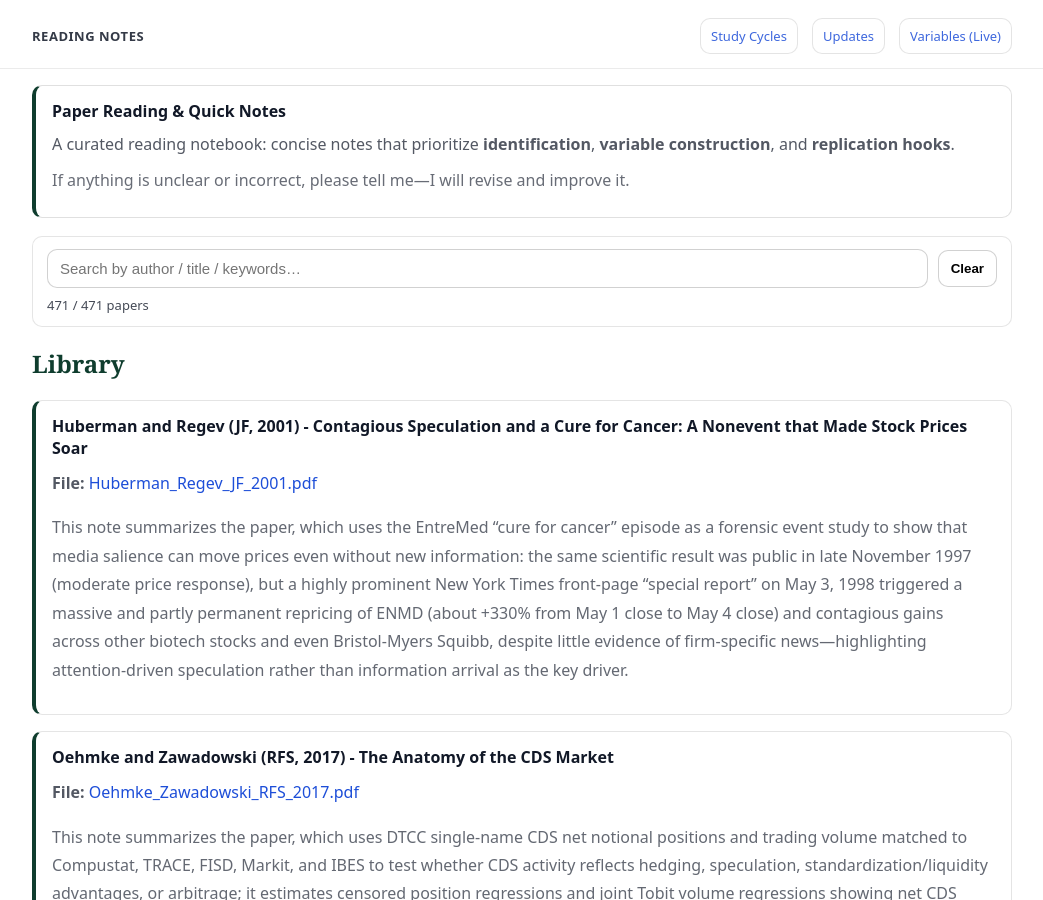
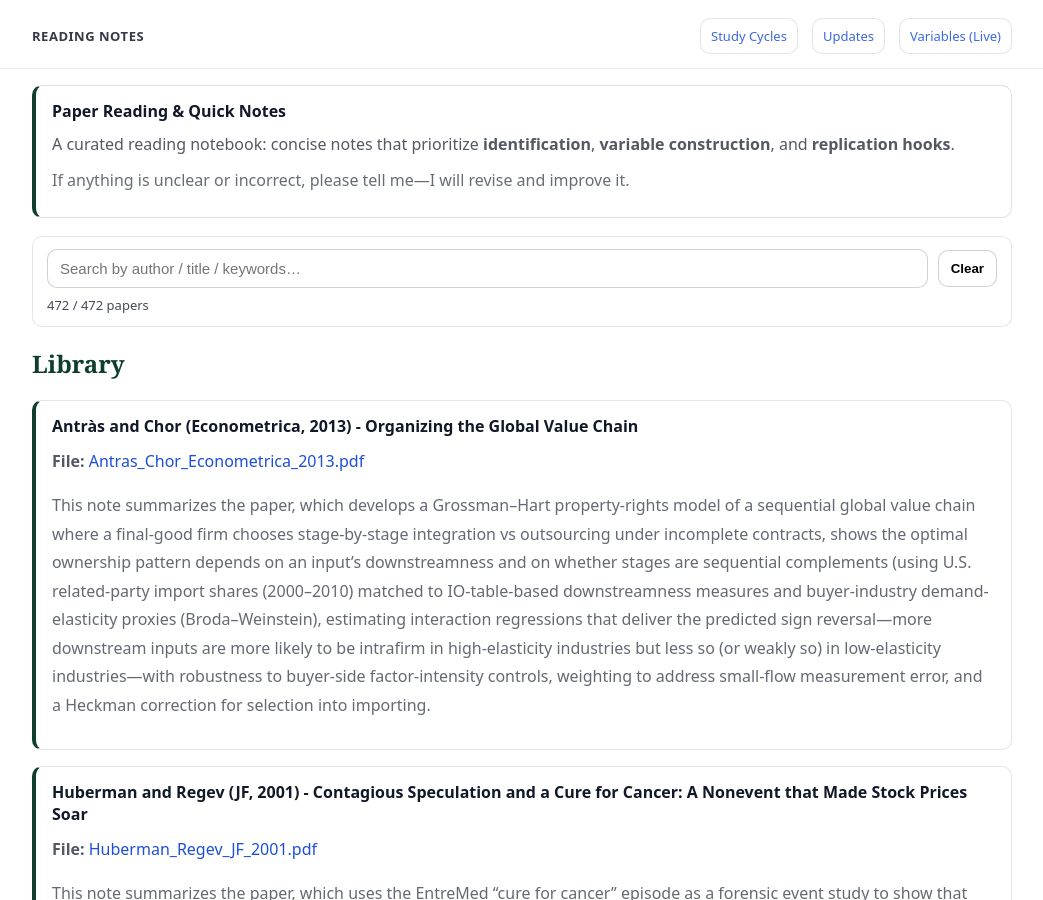
Before and after one commit to yaxinzn/study-archive, a Jekyll site: the page built from reading/index.md, in a window 1280 px wide and 900 px high. Shown: the whole window, without its empty margins (118-1161 px from the left). Built offline with Jekyll 4.4.1, drawn with Linux system fonts in a browser that asks for light colours.

Commit message:
Reading: add/update Antras_Chor_Econometrica_2013.pdf

```diff
--- a/_data/reading.yml
+++ b/_data/reading.yml
@@ -1,3 +1,7 @@
+- title: "Antràs and Chor (Econometrica, 2013) - Organizing the Global Value Chain"
+  file: "Antras_Chor_Econometrica_2013.pdf"
+  desc: "This note summarizes the paper, which develops a Grossman–Hart property-rights model of a sequential global value chain where a final-good firm chooses stage-by-stage integration vs outsourcing under incomplete contracts, shows the optimal ownership pattern depends on an input’s downstreamness and on whether stages are sequential complements (using U.S. related-party import shares (2000–2010) matched to IO-table-based downstreamness measures and buyer-industry demand-elasticity proxies (Broda–Weinstein), estimating interaction regressions that deliver the predicted sign reversal—more downstream inputs are more likely to be intrafirm in high-elasticity industries but less so (or weakly so) in low-elasticity industries—with robustness to buyer-side factor-intensity controls, weighting to address small-flow measurement error, and a Heckman correction for selection into importing."
+
 - title: "Huberman and Regev (JF, 2001) - Contagious Speculation and a Cure for Cancer: A Nonevent that Made Stock Prices Soar"
   file: "Huberman_Regev_JF_2001.pdf"
   desc: "This note summarizes the paper, which uses the EntreMed “cure for cancer” episode as a forensic event study to show that media salience can move prices even without new information: the same scientific result was public in late November 1997 (moderate price response), but a highly prominent New York Times front-page “special report” on May 3, 1998 triggered a massive and partly permanent repricing of ENMD (about +330% from May 1 close to May 4 close) and contagious gains across other biotech stocks and even Bristol-Myers Squibb, despite little evidence of firm-specific news—highlighting attention-driven speculation rather than information arrival as the key driver."
```
Also changed, not shown: 1 other file.
